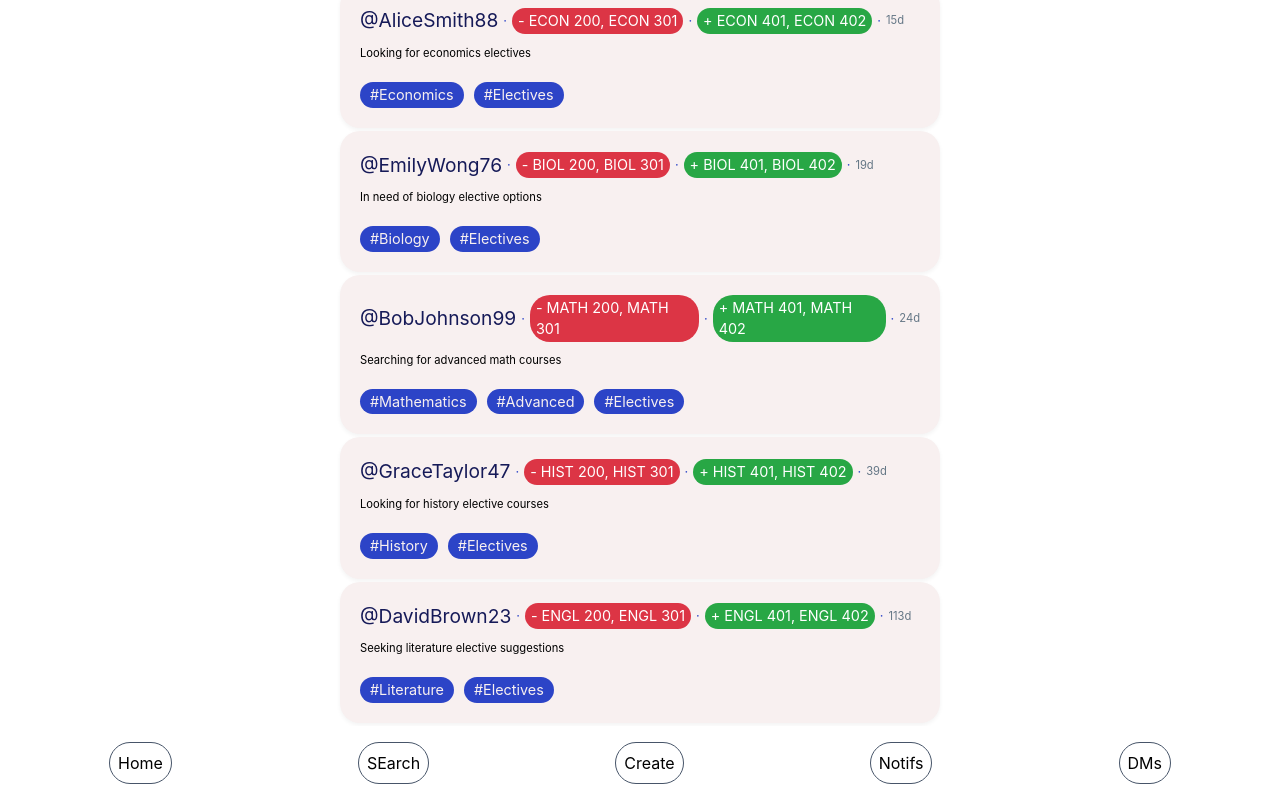
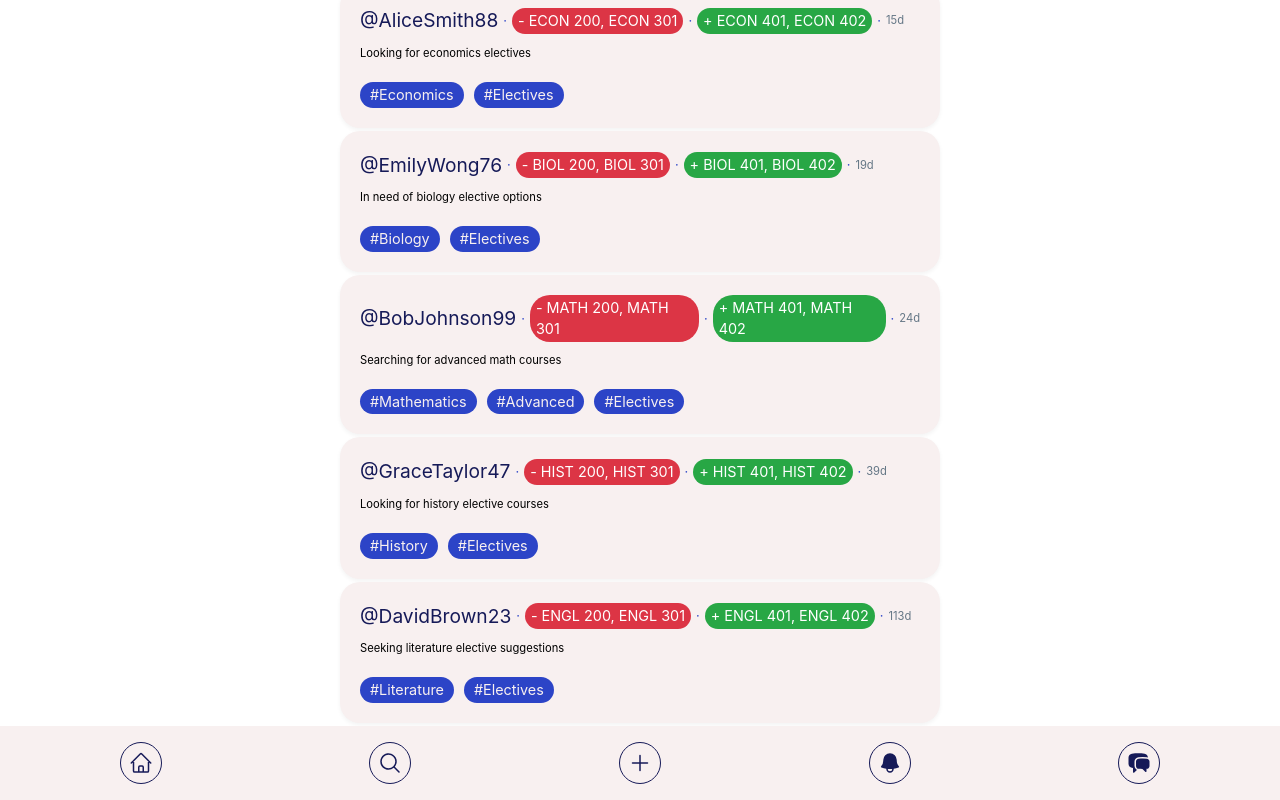
Before and after one commit to j-ackie/brutus, a React (Create React App) app in the folder frontend/: page /search in a window 1280 px wide. Shown: the part 347-1147 px from the top of the page. Built offline with nearby package versions, Linux system fonts and the light colour scheme.

Commit message:
bottom bar aesthetics 1 done

```diff
--- a/frontend/src/components/BottomBar/BottomBar.tsx
+++ b/frontend/src/components/BottomBar/BottomBar.tsx
@@ -1,6 +1,7 @@
 import React from 'react'
 import { IconButton } from '../../global/Buttons'
 import { useNavigate } from 'react-router-dom'
+import { COLORS } from '../../global/Colors'
 
 function BottomBar() {
 
@@ -9,37 +10,58 @@ function BottomBar() {
   const routes = [
     {
       name: "Home",
-      icon: (<div>Home</div>),
+      icon: (
+      <svg xmlns="http://www.w3.org/2000/svg" fill="none" viewBox="0 0 24 24" stroke-width="1.5" stroke="currentColor" className="w-6 h-6">
+        <path stroke-linecap="round" stroke-linejoin="round" d="m2.25 12 8.954-8.955c.44-.439 1.152-.439 1.591 0L21.75 12M4.5 9.75v10.125c0 .621.504 1.125 1.125 1.125H9.75v-4.875c0-.621.504-1.125 1.125-1.125h2.25c.621 0 1.125.504 1.125 1.125V21h4.125c.621 0 1.125-.504 1.125-1.125V9.75M8.25 21h8.25" />
+      </svg>
+    ),
       route: "/"
     },
     {
       name: "Search",
-      icon: (<div>SEarch</div>),
+      icon: (
+      <svg xmlns="http://www.w3.org/2000/svg" viewBox="0 0 24 24" fill="currentColor" className="w-6 h-6">
+        <path fill-rule="evenodd" d="M10.5 3.75a6.75 6.75 0 1 0 0 13.5 6.75 6.75 0 0 0 0-13.5ZM2.25 10.5a8.25 8.25 0 1 1 14.59 5.28l4.69 4.69a.75.75 0 1 1-1.06 1.06l-4.69-4.69A8.25 8.25 0 0 1 2.25 10.5Z" clip-rule="evenodd" />
+      </svg>
+    ),
       route: "/search"
     },
     {
       name: "Create",
-      icon: (<div>Create</div>),
+      icon: (
+      <svg xmlns="http://www.w3.org/2000/svg" viewBox="0 0 24 24" fill="currentColor" className="w-6 h-6">
+        <path fill-rule="evenodd" d="M12 3.75a.75.75 0 0 1 .75.75v6.75h6.75a.75.75 0 0 1 0 1.5h-6.75v6.75a.75.75 0 0 1-1.5 0v-6.75H4.5a.75.75 0 0 1 0-1.5h6.75V4.5a.75.75 0 0 1 .75-.75Z" clip-rule="evenodd" />
+      </svg>
+    ),
       route: "/"
     },
     {
       name: "Notifs",
-      icon: (<div>Notifs</div>),
+      icon: (
+      <svg xmlns="http://www.w3.org/2000/svg" viewBox="0 0 24 24" fill="currentColor" className="w-6 h-6">
+        <path fill-rule="evenodd" d="M5.25 9a6.75 6.75 0 0 1 13.5 0v.75c0 2.123.8 4.057 2.118 5.52a.75.75 0 0 1-.297 1.206c-1.544.57-3.16.99-4.831 1.243a3.75 3.75 0 1 1-7.48 0 24.585 24.585 0 0 1-4.831-1.244.75.75 0 0 1-.298-1.205A8.217 8.217 0 0 0 5.25 9.75V9Zm4.502 8.9a2.25 2.25 0 1 0 4.496 0 25.057 25.057 0 0 1-4.496 0Z" clip-rule="evenodd" />
+      </svg>
+    ),
       route: "/"
     },
     {
       name: "DMs",
-      icon: (<div>DMs</div>),
+      icon: (
+      <svg xmlns="http://www.w3.org/2000/svg" viewBox="0 0 24 24" fill="currentColor" className="w-6 h-6">
+        <path d="M4.913 2.658c2.075-.27 4.19-.408 6.337-.408 2.147 0 4.262.139 6.337.408 1.922.25 3.291 1.861 3.405 3.727a4.403 4.403 0 0 0-1.032-.211 50.89 50.89 0 0 0-8.42 0c-2.358.196-4.04 2.19-4.04 4.434v4.286a4.47 4.47 0 0 0 2.433 3.984L7.28 21.53A.75.75 0 0 1 6 21v-4.03a48.527 48.527 0 0 1-1.087-.128C2.905 16.58 1.5 14.833 1.5 12.862V6.638c0-1.97 1.405-3.718 3.413-3.979Z" />
+        <path d="M15.75 7.5c-1.376 0-2.739.057-4.086.169C10.124 7.797 9 9.103 9 10.609v4.285c0 1.507 1.128 2.814 2.67 2.94 1.243.102 2.5.157 3.768.165l2.782 2.781a.75.75 0 0 0 1.28-.53v-2.39l.33-.026c1.542-.125 2.67-1.433 2.67-2.94v-4.286c0-1.505-1.125-2.811-2.664-2.94A49.392 49.392 0 0 0 15.75 7.5Z" />
+      </svg>
+    ),
       route: "/"
     },
   ]
 
   return (
-    <div className="w-full p-4 bg-primary-400 flex flex-row justify-around">
+    <div className="w-full p-4 bg-text flex flex-row justify-around">
       {
         routes.map(route => {
           return (
-            <IconButton color='asdf' onClick={() => {
+            <IconButton color={COLORS.primary} onClick={() => {
               navigate(route.route)
             }}>
               {route.icon}
--- a/frontend/src/global/Buttons.tsx
+++ b/frontend/src/global/Buttons.tsx
@@ -19,7 +19,11 @@ type TextButtonProps = {
 function IconButton({color, onClick, children, ...props} : IconProps) {
   return (
     <button {...props} onClick={onClick}
-      className="rounded-full border border-slate-600 p-2">
+    //make the border size thicker
+      className="rounded-full border border-primary p-2 hover:bg-primary hover:text-white duration-200"
+      style={{
+        color: color,
+      }}>
       {children}
     </button>
   )
```
